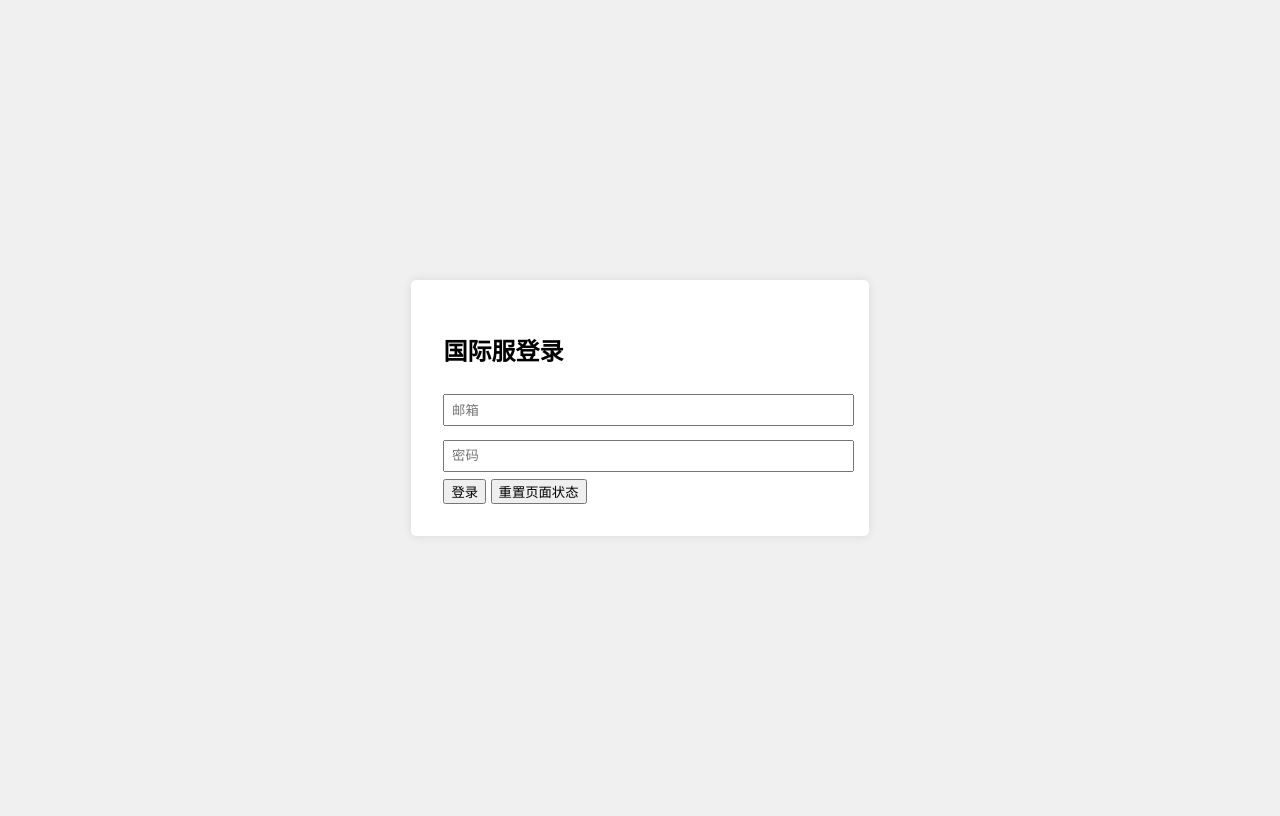
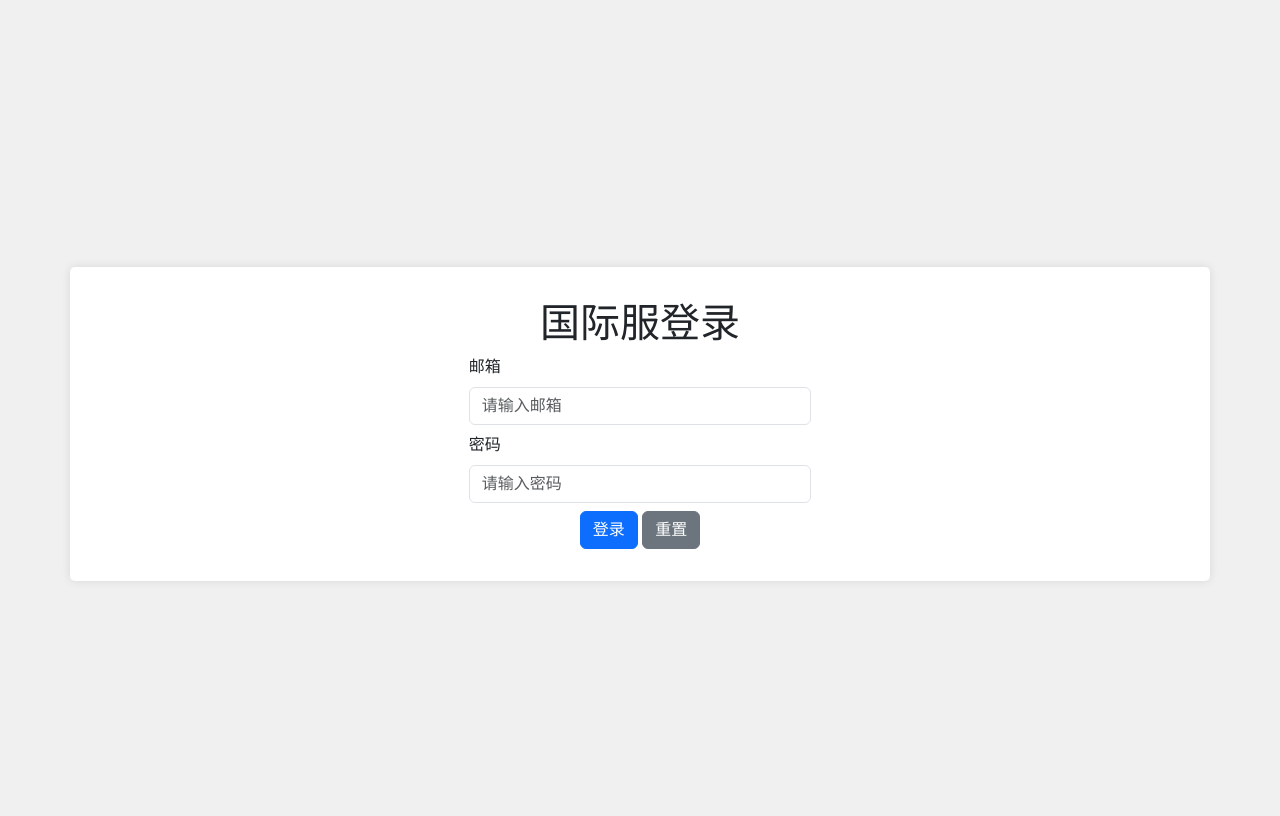
Before and after one commit to PaiGramTeam/GeetestVerify, a FastAPI app: template public/templates/login_email.html in a window 1280 px wide. After the commit the page ends 581 px from the top, so only its background shows below. Run offline with FastAPI, Linux system fonts and the light colour scheme; the template is opened without the code that fills it: most values are stand-ins (such as "Sample title", 1, 10 or a date in 2020); parts of the project's set-up code (start-up, migrations or seed data) failed here and were passed over; some libraries are stand-ins or nearby versions.

Commit message:
:bug: Fix hoyoverse account login

```diff
--- a/public/templates/login_email.html
+++ b/public/templates/login_email.html
@@ -5,6 +5,8 @@
     <meta name="viewport" content="width=device-width, initial-scale=1.0">
     <title>国际服登录 - PaiGramTeam</title>
     <script src="/js/gt.js" type="text/javascript"></script>
+    <link href="https://cdn.bootcdn.net/ajax/libs/twitter-bootstrap/5.3.7/css/bootstrap.min.css" rel="stylesheet">
+    <script src="https://cdn.bootcdn.net/ajax/libs/twitter-bootstrap/5.3.7/js/bootstrap.min.js"></script>
     <style>
         body {
             font-family: Arial, sans-serif;
@@ -15,7 +17,7 @@
             height: 100vh;
         }
 
-        .login-container {
+        .container {
             background: white;
             padding: 2em;
             border-radius: 5px;
@@ -34,25 +36,45 @@
     </style>
 </head>
 <body>
-<div class="login-container">
-    <h2>国际服登录</h2>
-    <input type="email" id="email" placeholder="邮箱" required>
-    <input type="password" id="password" placeholder="密码" required>
-    <input type="text" id="code" placeholder="请输入邮件验证码" class="hidden">
-    <div id="captcha">
-        <div id="wait" class="hidden">正在加载验证码...</div>
+<div class="container mt-5">
+    <div class="row justify-content-center">
+        <div class="col-md-4">
+            <h1 class="text-center">国际服登录</h1>
+            <div class="form-group">
+                <label for="email">邮箱</label>
+                <input type="email" id="email" class="form-control" placeholder="请输入邮箱" required>
+            </div>
+            <div class="form-group">
+                <label for="password">密码</label>
+                <input type="password" class="form-control" id="password" placeholder="请输入密码" required>
+            </div>
+            <div class="form-group">
+                <input type="text" class="form-control hidden" id="code" placeholder="请输入邮件验证码" required>
+            </div>
+            <div id="captcha">
+                <div id="wait" class="hidden">正在加载验证码...</div>
+            </div>
+            <div class="form-group text-center">
+                <button class="btn btn-primary" id="loginBtn">登录</button>
+                <button type="reset" class="btn btn-secondary" id="cancelBtn">重置</button>
+            </div>
+            <div id="message"></div>
+            <div class="form-group">
+                <input type="text" class="form-control hidden" id="cookie" disabled>
+            </div>
+            <div class="form-group text-center">
+                <button id="copyBtn" class="hidden btn btn-primary">复制 cookie</button>
+            </div>
+        </div>
     </div>
-    <button id="loginBtn">登录</button>
-    <button id="cancelBtn">重置页面状态</button>
-    <div id="message"></div>
-    <div id="cookie"></div>
-    <button id="copyBtn" class="hidden">复制 cookie</button>
 </div>
 
 <script>
     var mmt = null;
     var mmt_result = null;
     var ticket = null;
+    var device_id = '{{ device_id }}';
+    var old_code = null;
 
     function startGeetest() {
         if (!mmt) {
@@ -80,11 +102,24 @@
                     session_id: mmt.session_id,
                     ...validate,
                 }
+                console.log("geetest success");
                 console.log(mmt_result);
-                document.getElementById("message").innerText = "验证已通过！请等待";
-                login();
+                if (old_code === 3) {
+                    document.getElementById("message").innerText = "验证已通过！请等待";
+                    login();
+                } else {
+                    document.getElementById("message").innerText = "验证已通过！邮件已发送，请输入验证码。";
+                    startInputCode();
+                }
             });
         });
+    }
+
+    function startInputCode() {
+        const code_div = document.getElementById('code');
+        document.getElementById('message').innerText = '请输入验证码。';
+        document.getElementById('code').classList.remove('hidden');
+        code_div.disabled = false;
     }
 
     function login() {
@@ -109,10 +144,13 @@
         const data = {
             email,
             password,
+            device_id,
             code,
             ...(mmt_result && {mmt_result}),
+            old_code,
             ...(ticket && {ticket}),
         }
+        console.log("post data");
         console.log(data);
 
         fetch('/login_start', {
@@ -121,20 +159,26 @@
             body: JSON.stringify(data)
         }).then((response) => {
             response.json().then((result) => {
+                console.log("received data");
                 console.log(result);
+                old_code = result.code;
                 if (result.code === 0) {
                     document.getElementById('message').innerText = '登录成功！🎉';
-                    document.getElementById('cookie').innerText = result.result;
+                    document.getElementById('cookie').value = result.result;
+                    document.getElementById('cookie').classList.remove('hidden');
                     document.getElementById('copyBtn').classList.remove('hidden');
                 } else if (result.code === 1) {
                     // 错误
                     document.getElementById('message').innerText = result.message;
                     password_div.disabled = false;
+                    code_div.disabled = false;
                 } else if (result.code === 2) {
                     ticket = result.ticket;
-                    document.getElementById('message').innerText = '请输入验证码。';
-                    document.getElementById('code').classList.remove('hidden');
+                    startInputCode();
                 } else {
+                    if (result.ticket) {
+                        ticket = result.ticket;
+                    }
                     mmt = result.mmt;
                     startGeetest();
                 }
@@ -157,12 +201,13 @@
         document.getElementById('code').value = '';
         document.getElementById('code').classList.add('hidden');
         document.getElementById('message').innerText = '';
-        document.getElementById('cookie').innerText = '';
+        document.getElementById('cookie').value = '';
+        document.getElementById('cookie').classList.add('hidden');
         document.getElementById('copyBtn').classList.add('hidden');
     });
 
     document.getElementById('copyBtn').addEventListener('click', async () => {
-        const cookie = document.getElementById('cookie').innerText;
+        const cookie = document.getElementById('cookie').value;
         await navigator.clipboard.writeText(cookie);
         document.getElementById('message').innerText = '已复制 cookie 到剪贴板。';
     });
--- a/route/login.py
+++ b/route/login.py
@@ -13,14 +13,17 @@ code_map = {
     0: "登录成功",
     1: "未知错误",
     2: "需要邮箱验证",
-    3: "需要过验证",
+    3: "需要过登录人机验证",
+    4: "需要过邮箱人机验证",
 }
 
 
 class LoginRequest(BaseModel):
     email: str
     password: str
+    device_id: str
     mmt_result: Optional[SessionMMTResult] = None
+    old_code: Optional[int] = None
     code: Optional[str] = None
     ticket: Optional[ActionTicket] = None
 
@@ -41,11 +44,16 @@ class CookieResult(CookieLoginResult):
 
 @router.get("/login_start")
 async def login_start(request: Request):
-    return templates.TemplateResponse("login_email.html", {"request": request})
+    device_id = GenshinClient.generate_app_device_id()
+    return templates.TemplateResponse(
+        "login_email.html", {"request": request, "device_id": device_id}
+    )
 
 
-async def do_login_session_mmt(data: SessionMMT):
-    return LoginResult(code=3, message="需要过验证", mmt=data)
+async def do_login_session_mmt(
+    mode: str, data: SessionMMT, ticket: Optional[ActionTicket] = None
+):
+    return LoginResult(code=3, message=f"需要过验证 {mode}", mmt=data, ticket=ticket)
 
 
 async def do_login_action_ticket(client: GenshinClient, result: ActionTicket):
@@ -56,8 +64,10 @@ async def do_login_action_ticket(client: GenshinClient, result: ActionTicket):
         return LoginResult(code=1, message=str(exc))  # 未知错误
     if isinstance(email_result, SessionMMT):
         # 需要过验证
-        return await do_login_session_mmt(email_result)
-    return LoginResult(code=2, message="需要邮箱验证")
+        return LoginResult(
+            code=4, message="需要过邮箱人机验证", mmt=email_result, ticket=result
+        )
+    return LoginResult(code=2, message="需要邮箱验证", ticket=result)
 
 
 async def do_login(data: LoginRequest):
@@ -74,7 +84,8 @@ async def do_login(data: LoginRequest):
         result = await client._app_login(
             data.email.strip(),
             data.password,
-            mmt_result=data.mmt_result,
+            device_id=data.device_id,
+            mmt_result=data.mmt_result if data.old_code == 3 else None,
             ticket=data.ticket,
         )
     except Exception as exc:
@@ -82,7 +93,7 @@ async def do_login(data: LoginRequest):
 
     if isinstance(result, SessionMMT):
         # 需要过验证
-        return await do_login_session_mmt(result)
+        return LoginResult(code=3, message="需要过登录人机验证", mmt=result)
     elif isinstance(result, ActionTicket):
         # 需要邮箱验证
         return await do_login_action_ticket(client, result)
@@ -99,6 +110,4 @@ async def do_login(data: LoginRequest):
 async def login_form(data: LoginRequest):
     if not data.email or not data.password:
         return LoginResult(code=1, message="邮箱或者密码不能为空")
-    if data.ticket and not data.code:
-        return LoginResult(code=1, message="邮箱验证码不能为空")
     return await do_login(data)
```
Also changed, not shown: pyproject.toml (added, +22 -0 lines), requirements.txt (+88 -6 lines), 2 other files.
